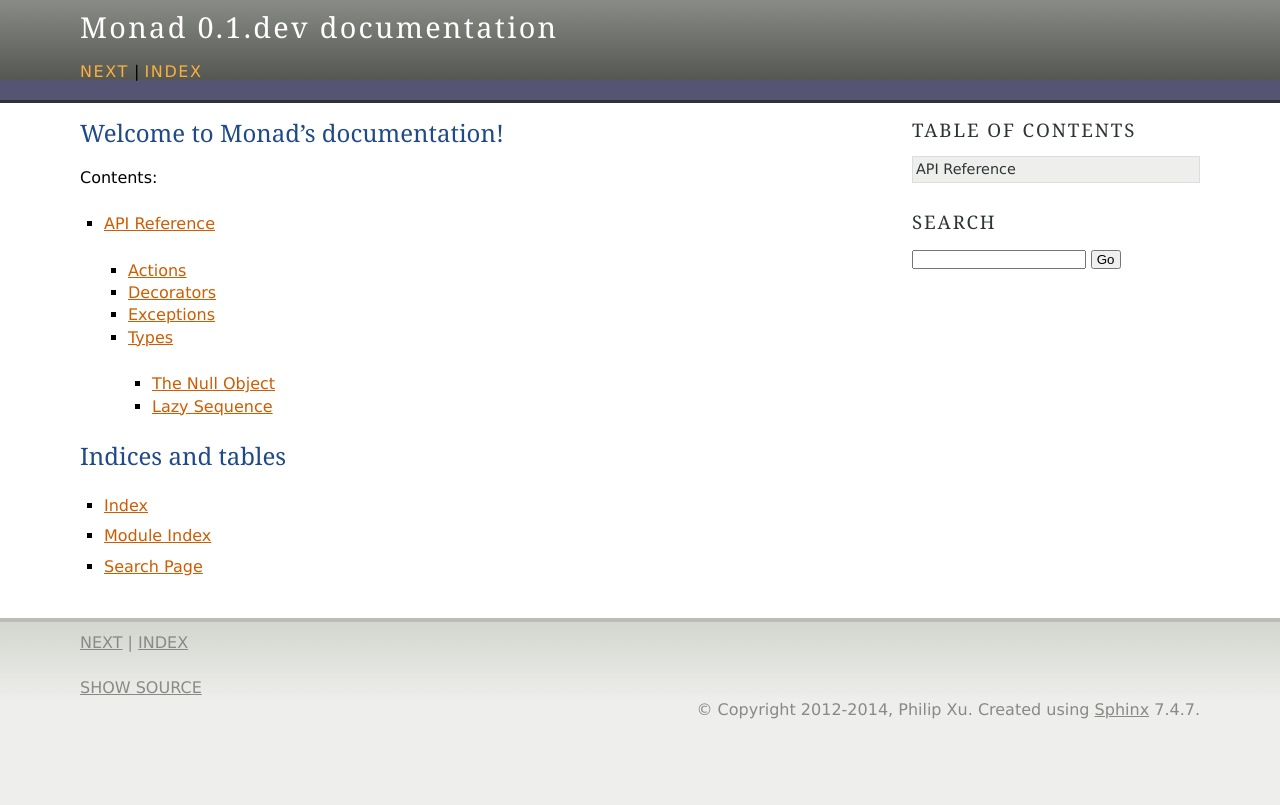
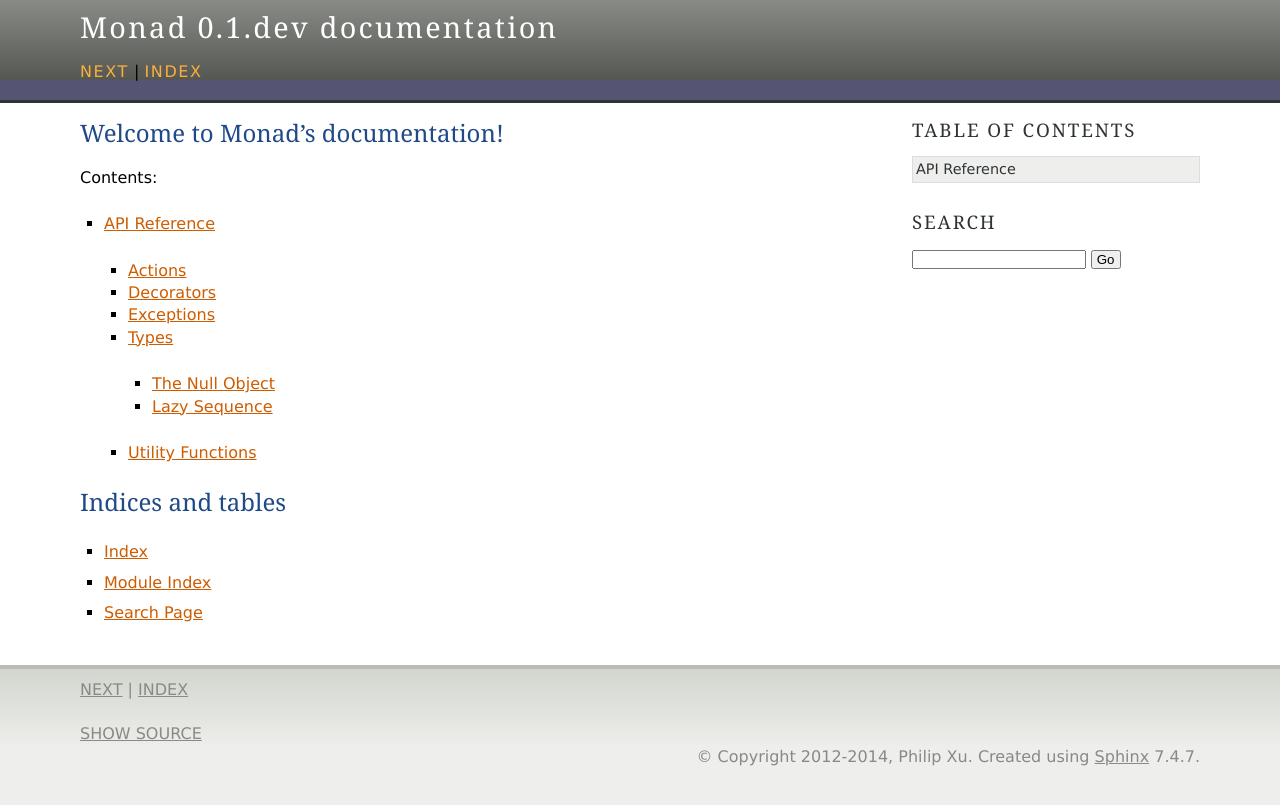
Before and after one commit to pyx/monad, a Sphinx documentation site: the page built from docs/index.rst, in a window 1280 px wide. Shown: the top 805 px of the page. Built offline with Sphinx 7.4.7, drawn with Linux system fonts in a browser that asks for light colours.

Commit message:
Added API reference: utility functions

```diff
--- /dev/null
+++ b/docs/api/utils.rst
@@ -0,0 +1,6 @@
+Utility Functions
+=================
+
+.. automodule:: monad.utils
+   :members:
+   :show-inheritance:
--- a/docs/reference.rst
+++ b/docs/reference.rst
@@ -11,3 +11,4 @@ API Reference
    api/decorators
    api/exceptions
    api/types/index
+   api/utils
```
